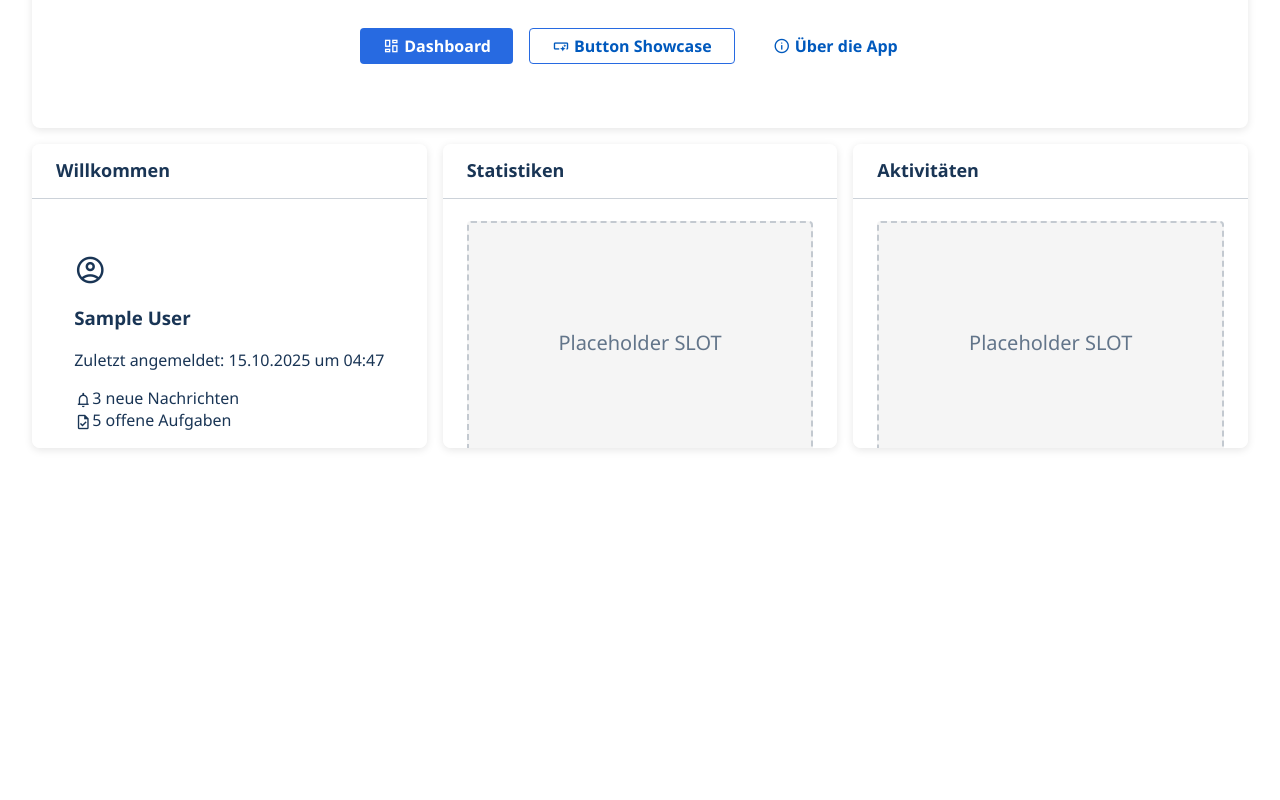
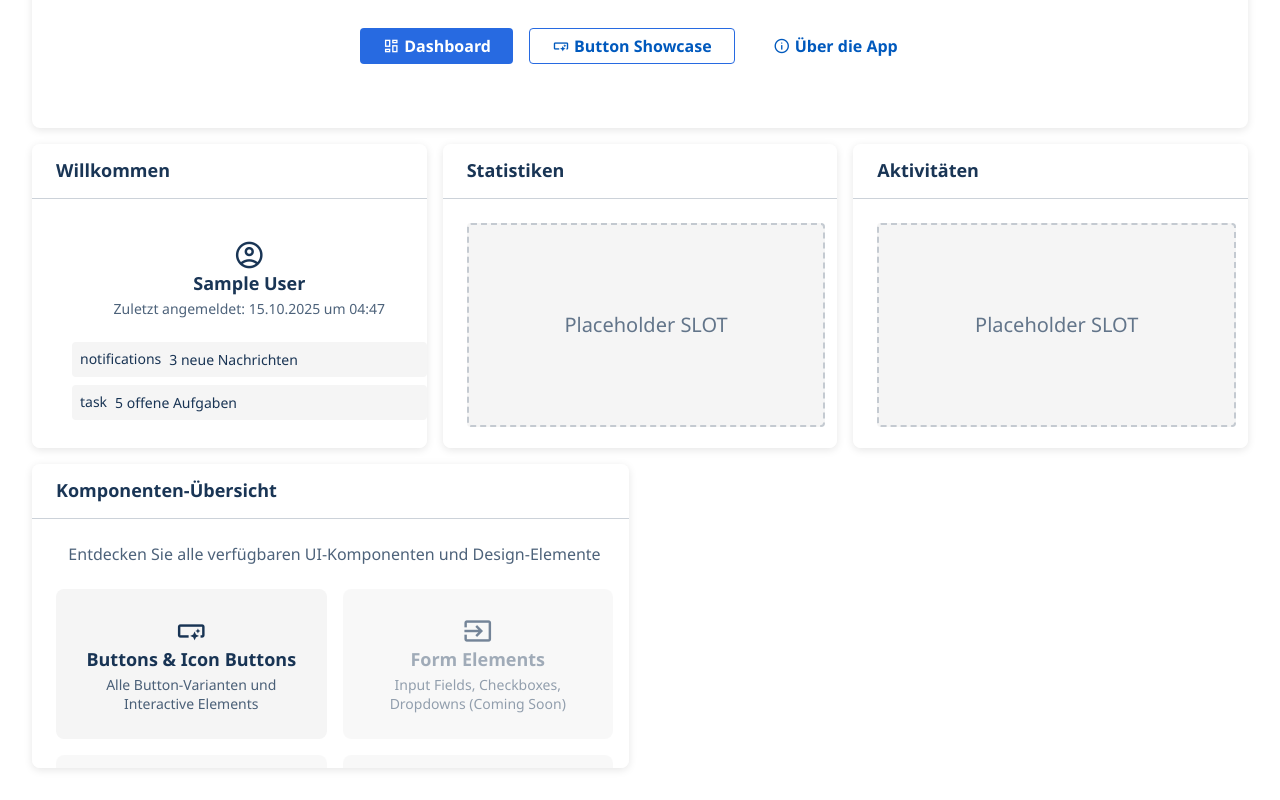
Before and after one commit to eltuctuc/save-automatic, a Vue app: page / in a window 1280 px wide. Shown: the part 264-1064 px from the top of the page. Before the commit the page ends 872 px from the top, so only its background shows below. Built offline with nearby package versions, Linux system fonts and the light colour scheme; sample sign-in values are in the browser's storage.

Commit message:
added dashboard widget

```diff
--- /dev/null
+++ b/src/components/ComponentsOverview.vue
@@ -0,0 +1,112 @@
+<template>
+  <div class="components-overview">
+    <p class="overview-description">
+      Entdecken Sie alle verfügbaren UI-Komponenten und Design-Elemente
+    </p>
+    <div class="component-links">
+      <router-link to="/buttons" custom v-slot="{ navigate }">
+        <div class="component-card" @click="navigate">
+          <MaterialIcon name="smart_button" size="large" />
+          <h4>Buttons & Icon Buttons</h4>
+          <p>Alle Button-Varianten und Interactive Elements</p>
+        </div>
+      </router-link>
+
+      <div class="component-card disabled">
+        <MaterialIcon name="input" size="large" />
+        <h4>Form Elements</h4>
+        <p>Input Fields, Checkboxes, Dropdowns (Coming Soon)</p>
+      </div>
+
+      <div class="component-card disabled">
+        <MaterialIcon name="dashboard" size="large" />
+        <h4>Layout Components</h4>
+        <p>Grids, Cards, Navigation Elements (Coming Soon)</p>
+      </div>
+
+      <div class="component-card disabled">
+        <MaterialIcon name="palette" size="large" />
+        <h4>Design Tokens</h4>
+        <p>Colors, Typography, Spacing System (Coming Soon)</p>
+      </div>
+    </div>
+  </div>
+</template>
+
+<script>
+export default {
+  name: 'ComponentsOverview'
+}
+</script>
+
+<style scoped lang="scss">
+.components-overview {
+  width: 100%;
+  height: 100%;
+}
+
+.overview-description {
+  font-family: $font-family-primary;
+  font-size: get-font-size(base);
+  color: get-color(text-secondary);
+  text-align: center;
+  margin: 0 0 get-spacing(lg) 0;
+}
+
+.component-links {
+  display: grid;
+  grid-template-columns: repeat(auto-fit, minmax(250px, 1fr));
+  gap: get-spacing(m);
+}
+
+.component-card {
+  background: get-color(background-gray);
+  border-radius: get-border-radius(lg);
+  padding: get-spacing(lg);
+  text-align: center;
+  cursor: pointer;
+  transition: get-transition(base);
+  border: 2px solid transparent;
+
+  &:hover:not(.disabled) {
+    background: get-color(background-white);
+    border-color: get-color(primary-light);
+    transform: translateY(-2px);
+    box-shadow: get-shadow(base);
+  }
+
+  &.disabled {
+    opacity: 0.6;
+    cursor: not-allowed;
+
+    .material-icon {
+      color: get-color(text-muted) !important;
+    }
+
+    h4 {
+      color: get-color(text-muted) !important;
+    }
+  }
+
+  .material-icon {
+    color: get-color(primary);
+    margin-bottom: get-spacing(sm);
+  }
+
+  h4 {
+    font-family: $font-family-primary;
+    font-size: get-font-size(lg);
+    font-weight: get-font-weight(semibold);
+    color: get-color(text-primary);
+    margin: 0 0 get-spacing(s) 0;
+  }
+
+  p {
+    font-family: $font-family-primary;
+    font-size: get-font-size(sm);
+    color: get-color(text-secondary);
+    margin: 0;
+    line-height: get-line-height(base);
+  }
+}
+</style>
--- a/src/components/DashboardWidget.vue
+++ b/src/components/DashboardWidget.vue
@@ -58,12 +58,37 @@ export default {
 
 .widget-content {
   flex: 1;
-  padding: get-spacing(lg);
+  padding: get-spacing(lg) get-spacing(m) get-spacing(lg) get-spacing(lg); // Weniger Padding rechts wegen Scrollbar
   background: get-color(background-white);
   min-height: 240px;
-  display: flex;
-  align-items: center;
-  justify-content: center;
+  max-height: 240px; // Feste maximale Höhe
+  overflow-y: auto; // Vertikales Scrollen aktivieren
+  overflow-x: hidden; // Horizontales Scrollen verhindern
+
+  // Custom Scrollbar Styling
+  &::-webkit-scrollbar {
+    width: 6px;
+    margin-left: get-spacing(s); // Etwas Abstand zur Scrollbar
+  }
+
+  &::-webkit-scrollbar-track {
+    background: get-color(background-gray);
+    border-radius: get-border-radius(base);
+    margin: get-spacing(s) 0; // Vertikaler Abstand oben/unten
+  }
+
+  &::-webkit-scrollbar-thumb {
+    background: get-color(border-base);
+    border-radius: get-border-radius(base);
+
+    &:hover {
+      background: get-color(text-muted);
+    }
+  }
+
+  // Firefox Scrollbar
+  scrollbar-width: thin;
+  scrollbar-color: get-color(border-base) get-color(background-gray);
 }
 
 .placeholder-content {
@@ -71,8 +96,7 @@ export default {
   align-items: center;
   justify-content: center;
   width: 100%;
-  height: 100%;
-  min-height: 200px;
+  height: 200px; // Feste Höhe statt 100%
   background: get-color(background-gray);
   border-radius: get-border-radius(base);
   border: 2px dashed get-color(border-light);
--- a/src/views/HomeView.vue
+++ b/src/views/HomeView.vue
@@ -39,11 +39,19 @@
       <GridItem :column="3" :row="2" :column-span="1" :row-span="1">
         <DashboardWidget title="Aktivitäten" />
       </GridItem>
+
+      <!-- Dritte Zeile: Komponenten-Übersicht Widget über alle 3 Spalten -->
+      <GridItem :column="1" :row="3" :column-span="3" :row-span="1">
+        <DashboardWidget title="Komponenten-Übersicht">
+          <ComponentsOverview />
+        </DashboardWidget>
+      </GridItem>
     </DashboardGrid>
   </div>
 </template>
 
 <script>
+import ComponentsOverview from '@/components/ComponentsOverview.vue';
 import DashboardGrid from '@/components/DashboardGrid.vue';
 import DashboardWidget from '@/components/DashboardWidget.vue';
 import GridItem from '@/components/GridItem.vue';
@@ -53,6 +61,7 @@ import { mapGetters } from 'vuex';
 export default {
   name: 'HomeView',
   components: {
+    ComponentsOverview,
     DashboardGrid,
     GridItem,
     DashboardWidget,
@@ -84,4 +93,63 @@ export default {
 .home {
   padding: get-spacing(lg);
 }
+
+// Widget-spezifische Styles für das Willkommen-Widget
+.welcome-content {
+  display: flex;
+  flex-direction: column;
+  gap: get-spacing(lg);
+  width: 100%;
+  padding: get-spacing(m);
+}
+
+.user-info {
+  text-align: center;
+
+  .material-icon {
+    color: get-color(primary);
+    margin-bottom: get-spacing(sm);
+  }
+
+  h3 {
+    font-family: $font-family-primary;
+    font-size: get-font-size(lg);
+    font-weight: get-font-weight(semibold);
+    color: get-color(text-primary);
+    margin: 0 0 get-spacing(s) 0;
+  }
+
+  p {
+    font-family: $font-family-primary;
+    font-size: get-font-size(sm);
+    color: get-color(text-secondary);
+    margin: 0;
+  }
+}
+
+.quick-stats {
+  display: flex;
+  flex-direction: column;
+  gap: get-spacing(sm);
+}
+
+.stat-item {
+  display: flex;
+  align-items: center;
+  gap: get-spacing(sm);
+  padding: get-spacing(sm);
+  background: get-color(background-gray);
+  border-radius: get-border-radius(base);
+
+  .material-icon {
+    color: get-color(primary);
+    font-size: 18px;
+  }
+
+  span {
+    font-family: $font-family-primary;
+    font-size: get-font-size(sm);
+    color: get-color(text-primary);
+  }
+}
 </style>
```
